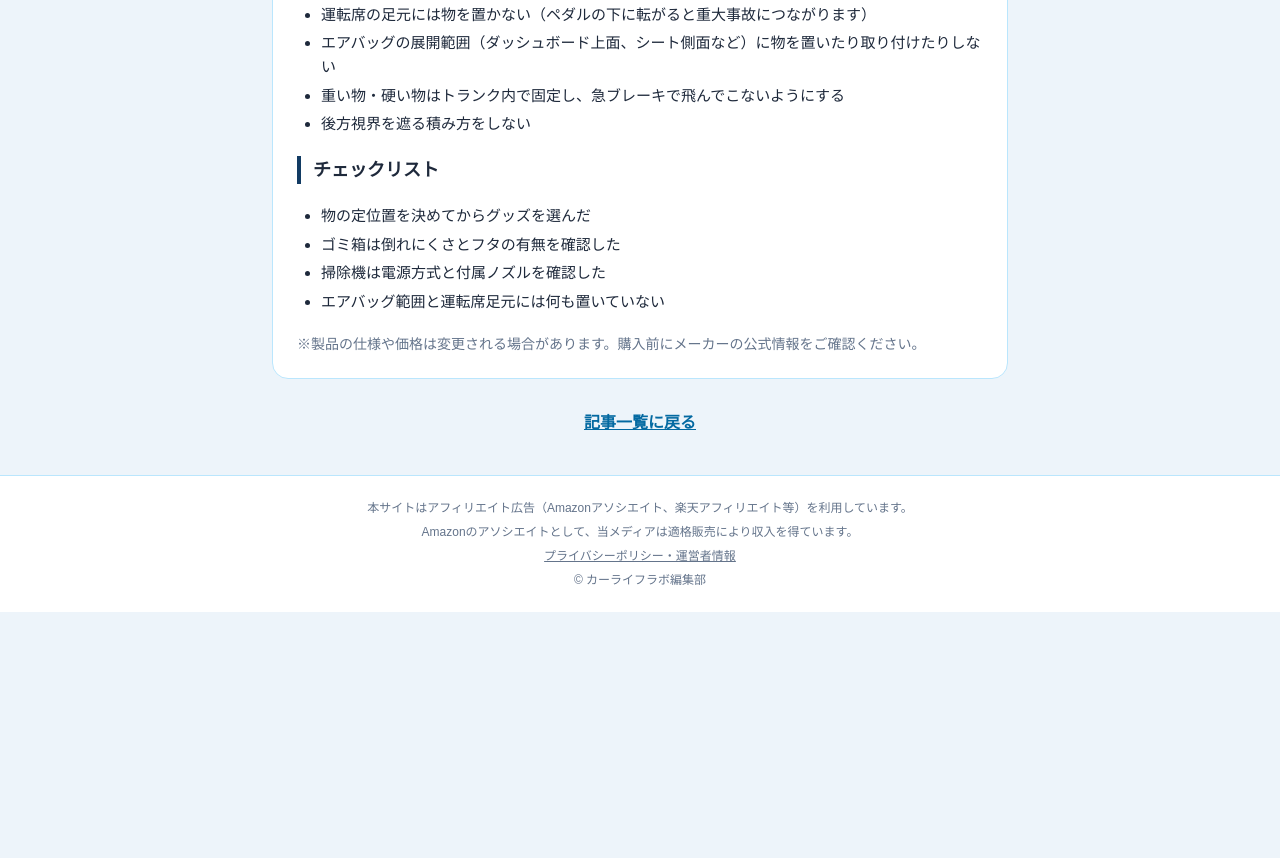
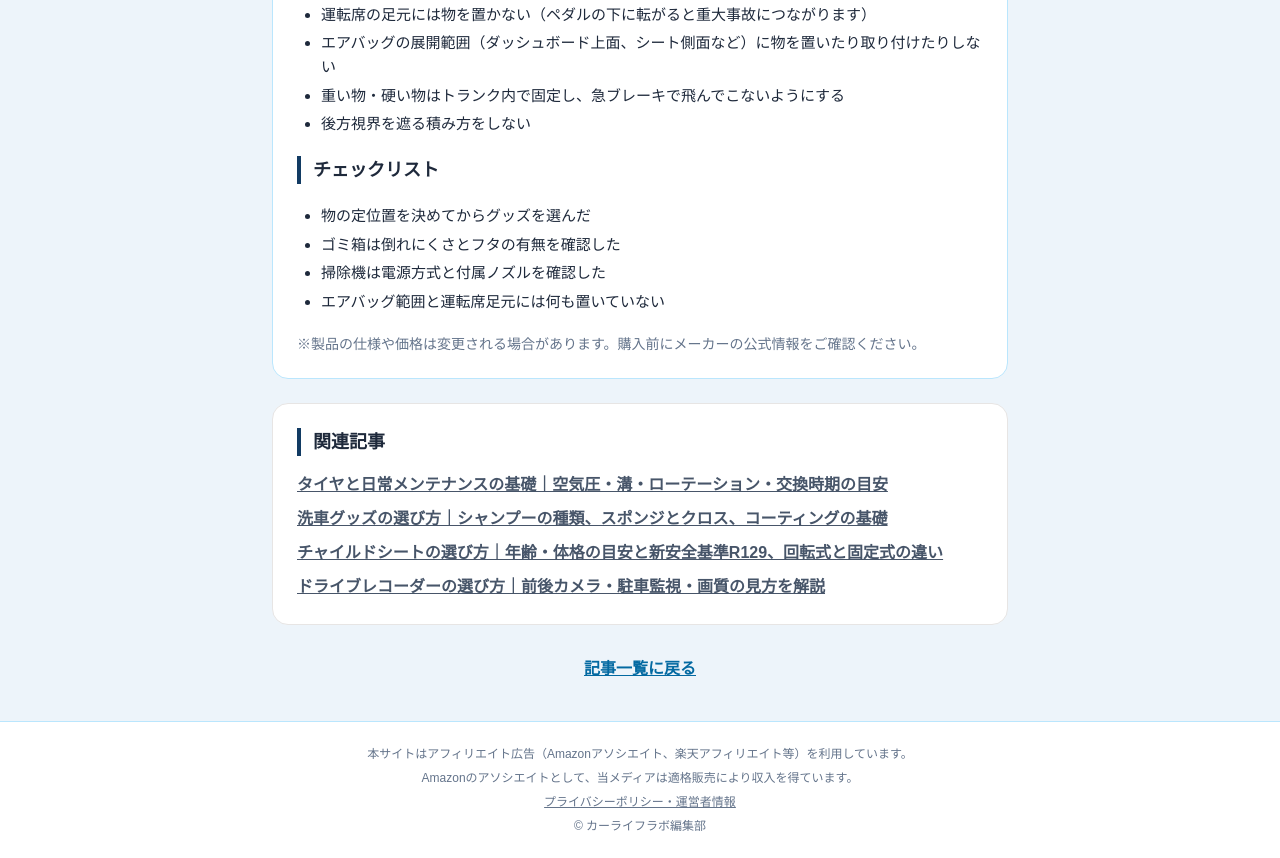
Before and after one commit to omni-labo/car-navi, a plain HTML site: page shunou.html in a window 1280 px wide. Shown: the part 1347-2205 px from the top of the page. Before the commit the page ends 1959 px from the top, so only its background shows below. Drawn offline with nearby package versions, Linux system fonts and the light colour scheme.

Commit message:
関連記事セクションを追加（サイト内リンク強化）

```diff
--- a/shunou.html
+++ b/shunou.html
@@ -70,6 +70,16 @@
     </ul>
     <p class="text-sm text-slate-500">※製品の仕様や価格は変更される場合があります。購入前にメーカーの公式情報をご確認ください。</p>
   </div>
+  <div class="bg-white rounded-2xl border border-stone-200 p-6 mt-6">
+    <h2 class="font-bold text-lg border-l-4 border-[#123B63] pl-3">関連記事</h2>
+    <ul class="mt-4 space-y-2 leading-relaxed">
+      <li><a href="tire.html" class="text-slate-600 font-bold underline">タイヤと日常メンテナンスの基礎｜空気圧・溝・ローテーション・交換時期の目安</a></li>
+      <li><a href="senzai.html" class="text-slate-600 font-bold underline">洗車グッズの選び方｜シャンプーの種類、スポンジとクロス、コーティングの基礎</a></li>
+      <li><a href="childseat.html" class="text-slate-600 font-bold underline">チャイルドシートの選び方｜年齢・体格の目安と新安全基準R129、回転式と固定式の違い</a></li>
+      <li><a href="drareco.html" class="text-slate-600 font-bold underline">ドライブレコーダーの選び方｜前後カメラ・駐車監視・画質の見方を解説</a></li>
+    </ul>
+  </div>
+
 
   <div class="mt-8 text-center">
     <a href="index.html#articles" class="text-sky-700 font-bold underline">記事一覧に戻る</a>
```
Also changed, not shown: childseat.html (+10 -0 lines), drareco.html (+10 -0 lines), senzai.html (+10 -0 lines), tire.html (+10 -0 lines).
